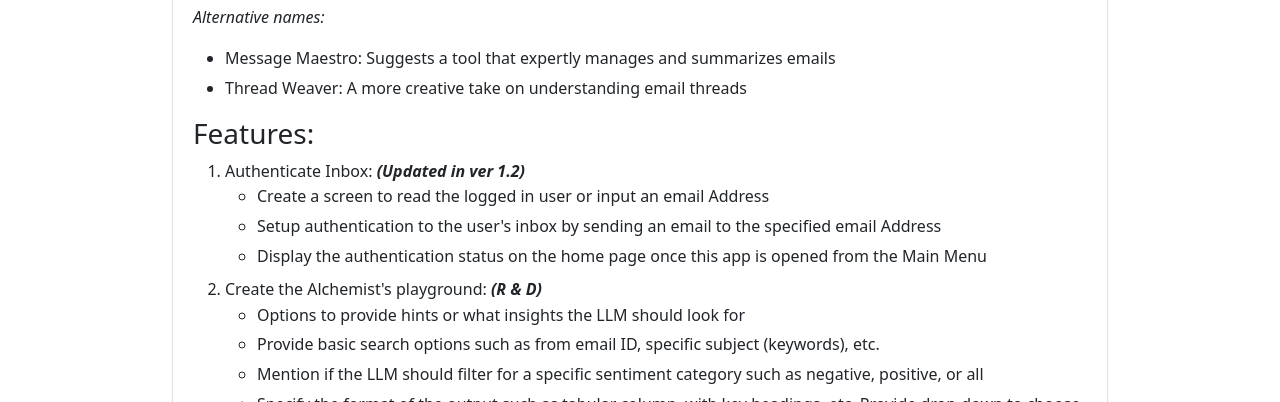
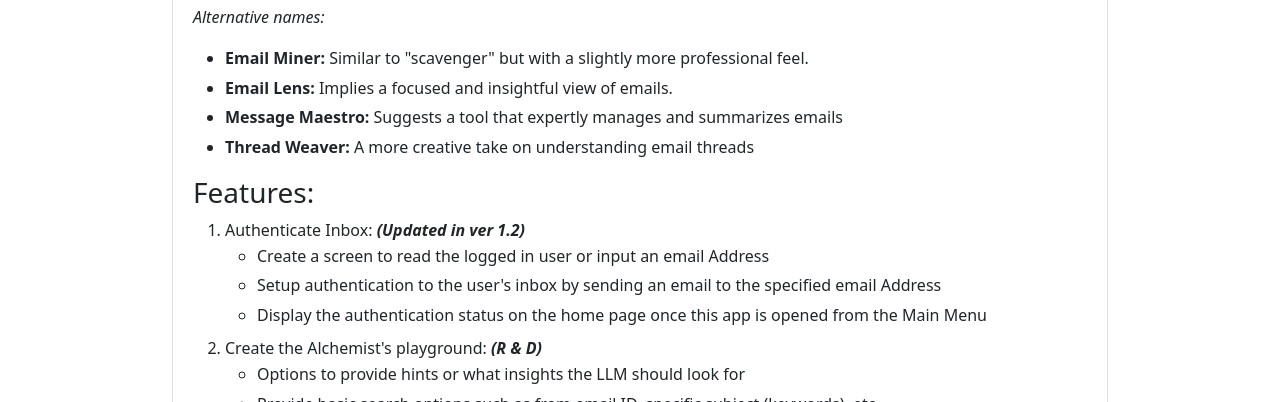
Before and after one commit to NG-Netha-Mrji/PMpal, a plain HTML site: page Change_history.html in a window 1280 px wide. Shown: the part 698-1100 px from the top of the page. Drawn offline with nearby package versions, Linux system fonts and the light colour scheme.

Commit message:
few more suggestions for the email analyzer

```diff
--- a/Change_history.html
+++ b/Change_history.html
@@ -135,8 +135,10 @@
             <h2>The Email Alchemist</h2>
             <p><em>Alternative names:</em></p>
             <ul>
-                <li>Message Maestro: Suggests a tool that expertly manages and summarizes emails</li>
-                <li>Thread Weaver: A more creative take on understanding email threads</li>
+                <li><b>Email Miner:</b> Similar to "scavenger" but with a slightly more professional feel.</li>
+                <li><b>Email Lens:</b> Implies a focused and insightful view of emails.</li>
+                <li><b>Message Maestro:</b> Suggests a tool that expertly manages and summarizes emails</li>
+                <li><b>Thread Weaver:</b> A more creative take on understanding email threads</li>
             </ul>
 
             <h3>Features:</h3>
```
